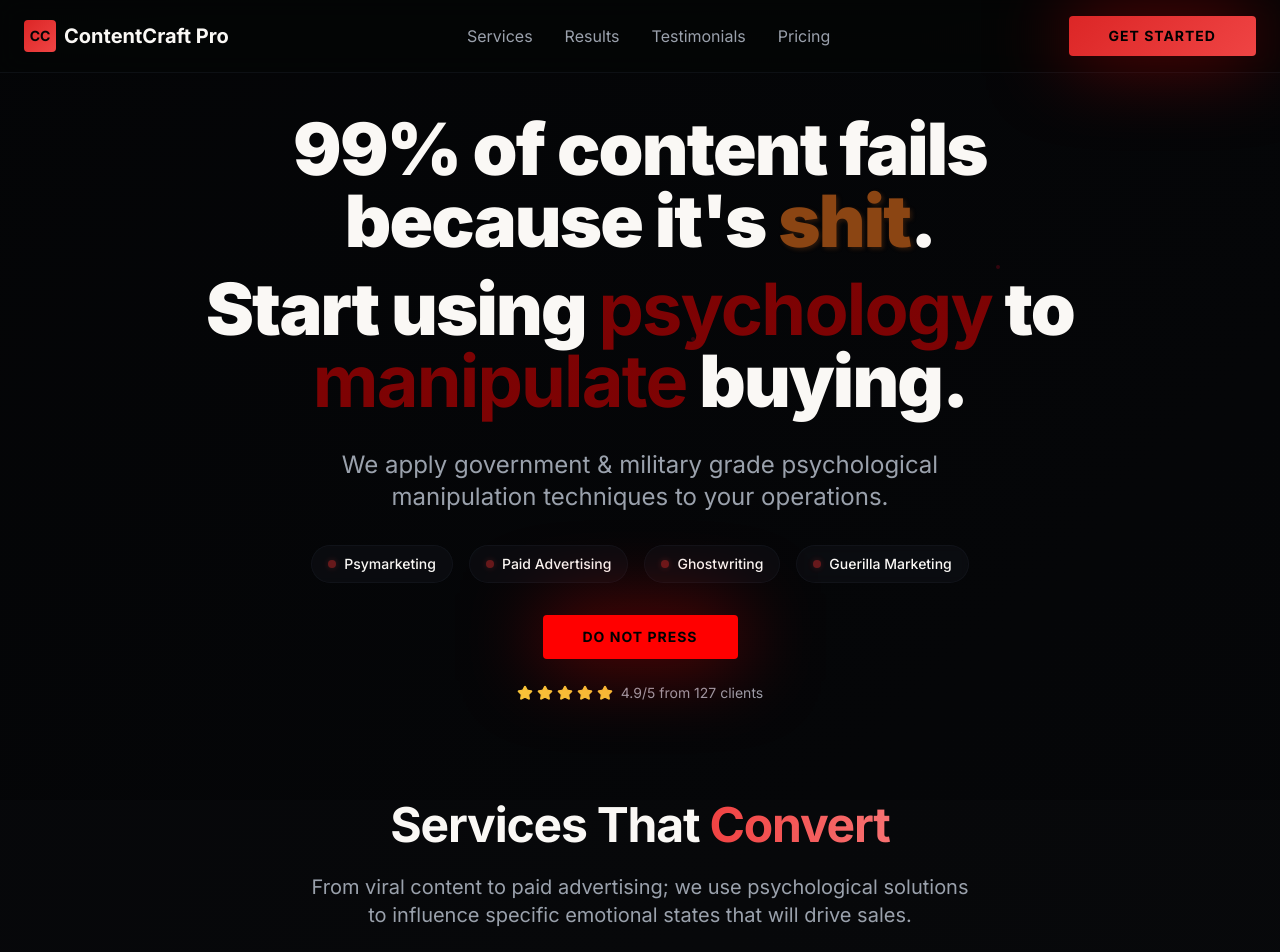
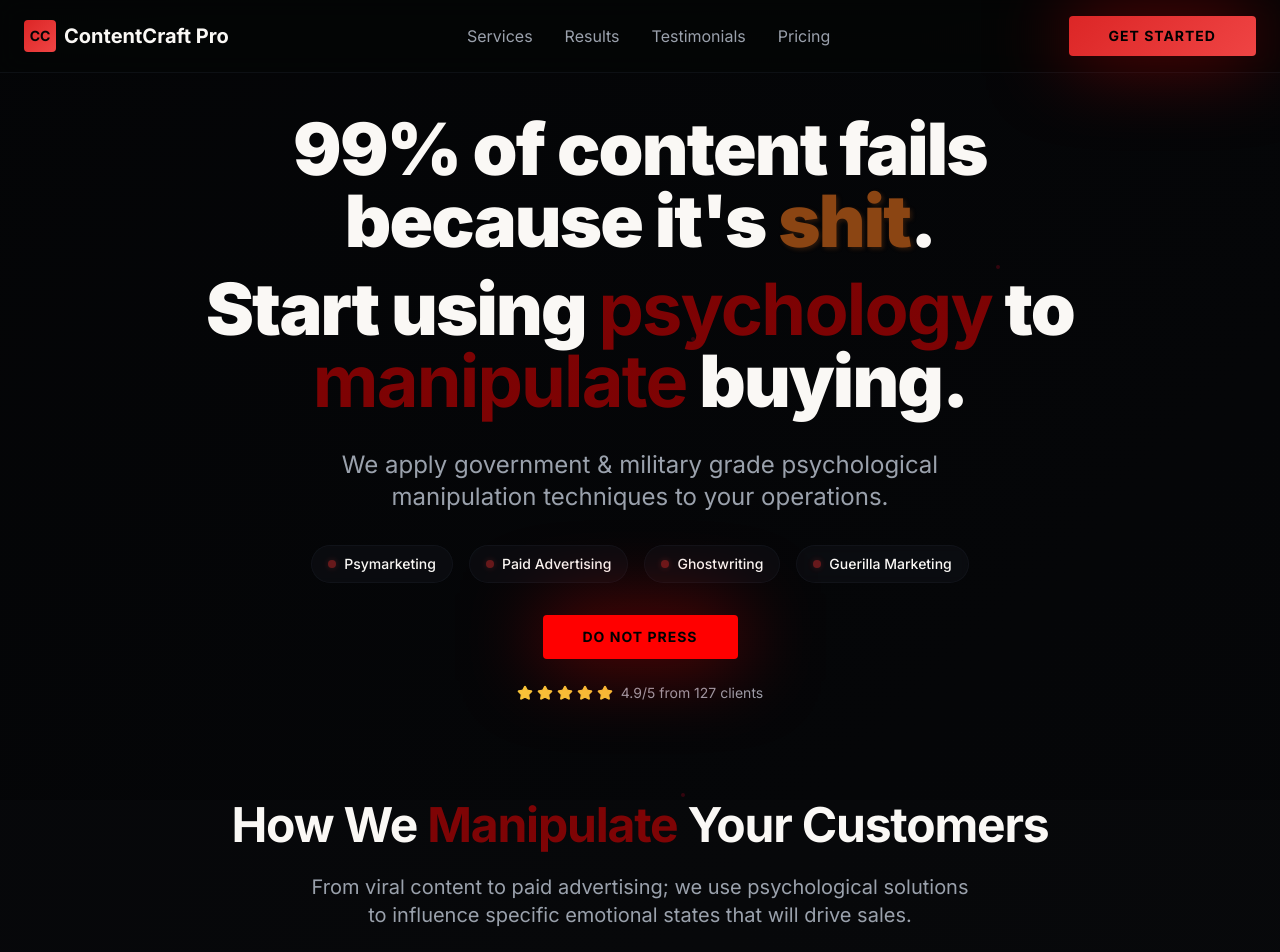
Before and after one commit to arizmi/mind-meld-wordsmith, a React (Vite) app: page / in a window 1280 px wide. Shown: the top 952 px of the page. Built offline with nearby package versions, Linux system fonts and the light colour scheme.

Commit message:
Update Services text and animation
Update the Services section to say "How We Manipulate Your Customers".
Animate the word "Manipulate" with the same red animation as seen in the hero section.

```diff
--- a/src/components/Services.tsx
+++ b/src/components/Services.tsx
@@ -25,7 +25,7 @@ const Services = () => {
       <div className="container mx-auto px-6">
         <div className="text-center mb-16">
           <h2 className="text-4xl md:text-5xl font-bold mb-6">
-            Services That <span className="gradient-text">Convert</span>
+            How We <span className="manipulation-word font-bold">Manipulate<div className="urgency-dot"></div></span> Your Customers
           </h2>
           <p className="text-xl text-muted-foreground max-w-2xl mx-auto">From viral content to paid advertising; we use psychological solutions to influence specific emotional states that will drive sales.</p>
         </div>
```
